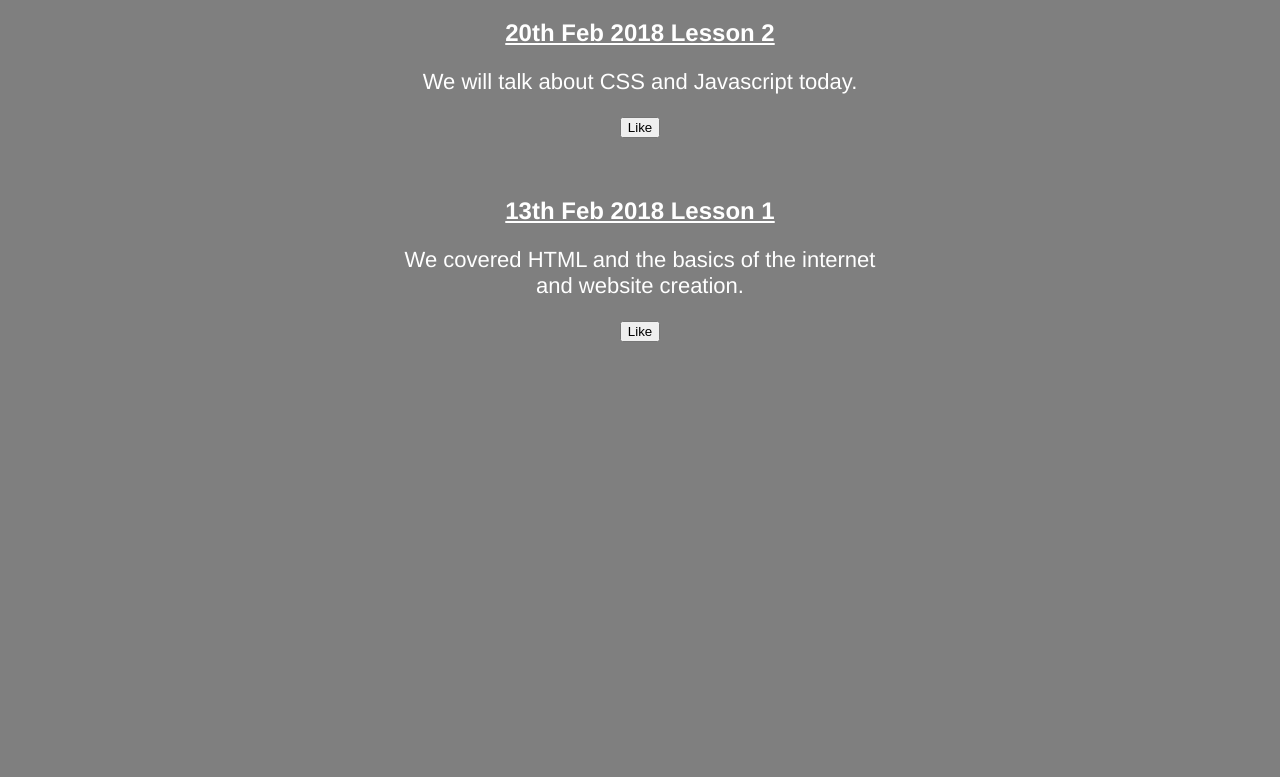
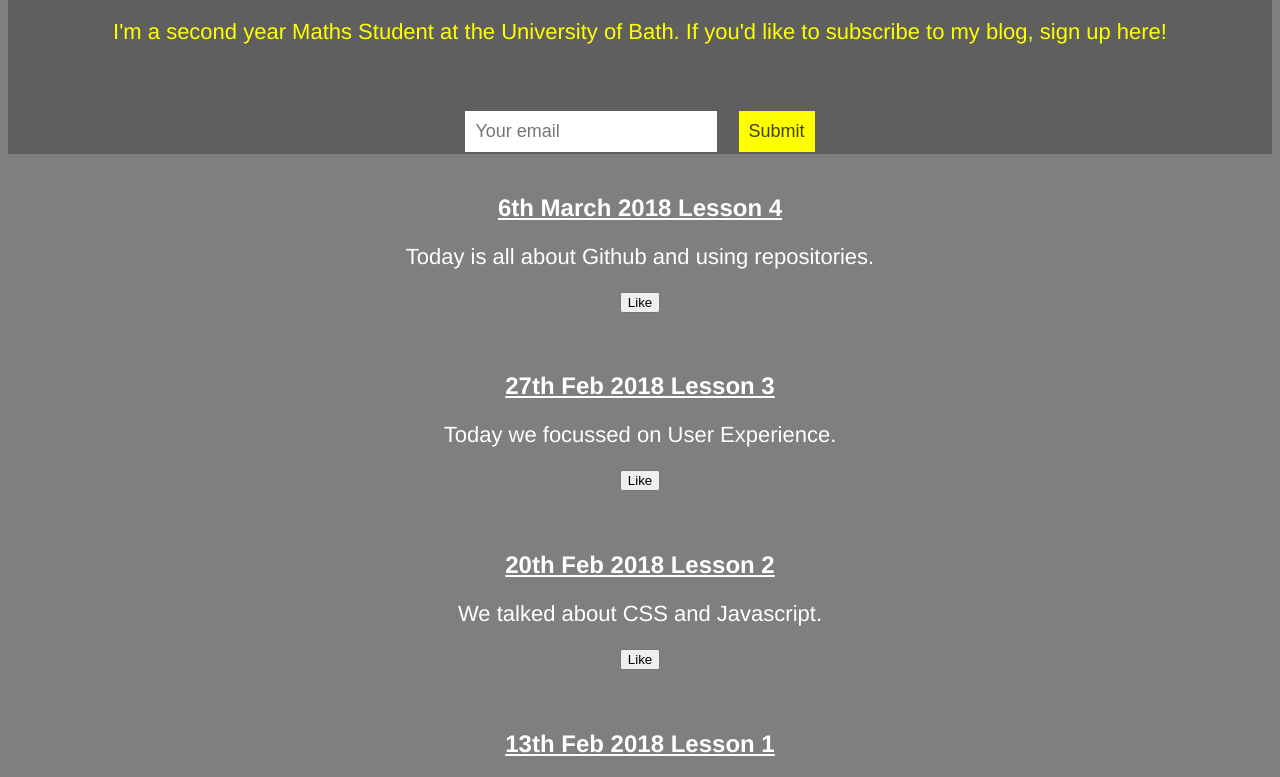
Before and after one commit to cs2075/WebProject, a plain HTML site: page index.html in a window 1280 px wide. Shown: the part 702-1479 px from the top of the page. Before the commit the page ends 1072 px from the top, so only its background shows below. Drawn offline with Linux system fonts and the light colour scheme.

Commit message:
Text Changes
Added 2 new articles for last few weeks of lessons and changed the Title.

```diff
--- a/index.html
+++ b/index.html
@@ -6,7 +6,7 @@
 </head>
 <header>
   <img src="" alt="Here is a picture of me:">
-  <h1>Chloe's Blog</h1>
+  <h1>Chloe's Coding Comments</h1>
   <ul>
     <li><a href="#">About Me</a></li>
     <li><a href="#">Blog Posts</a></li>
@@ -18,8 +18,18 @@
 </header>
 <body>
   <article>
+    <h2>6th March 2018 Lesson 4</h2>
+    <p>Today is all about Github and using repositories.</p>
+    <button>Like</button>
+  </article>
+  <article>
+    <h2>27th Feb 2018 Lesson 3</h2>
+    <p>Today we focussed on User Experience.</p>
+    <button>Like</button>
+  </article>
+  <article>
     <h2>20th Feb 2018 Lesson 2</h2>
-    <p>We will talk about CSS and Javascript today.</p>
+    <p>We talked about CSS and Javascript.</p>
     <button>Like</button>
   </article>
   <article>
```
